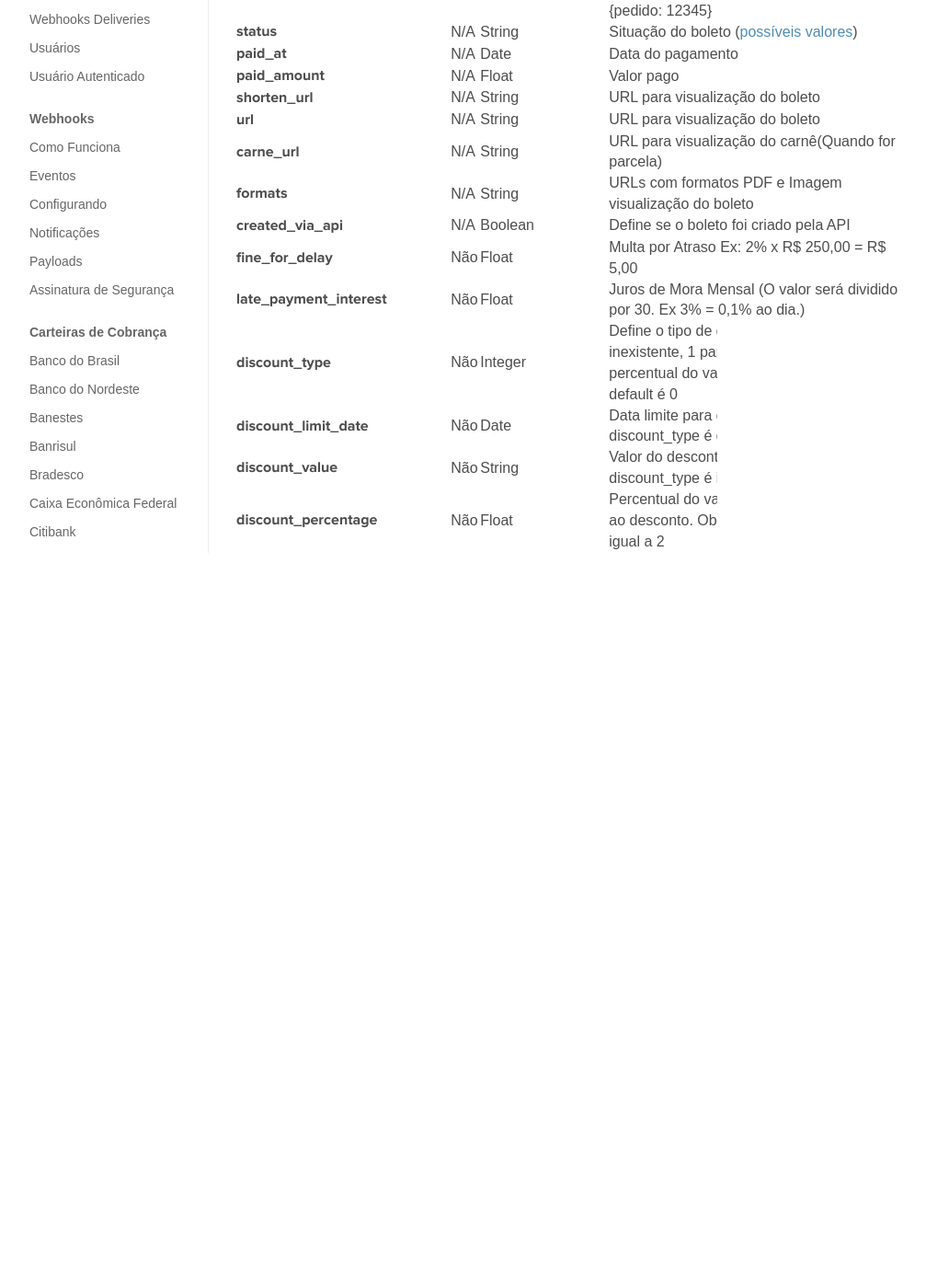
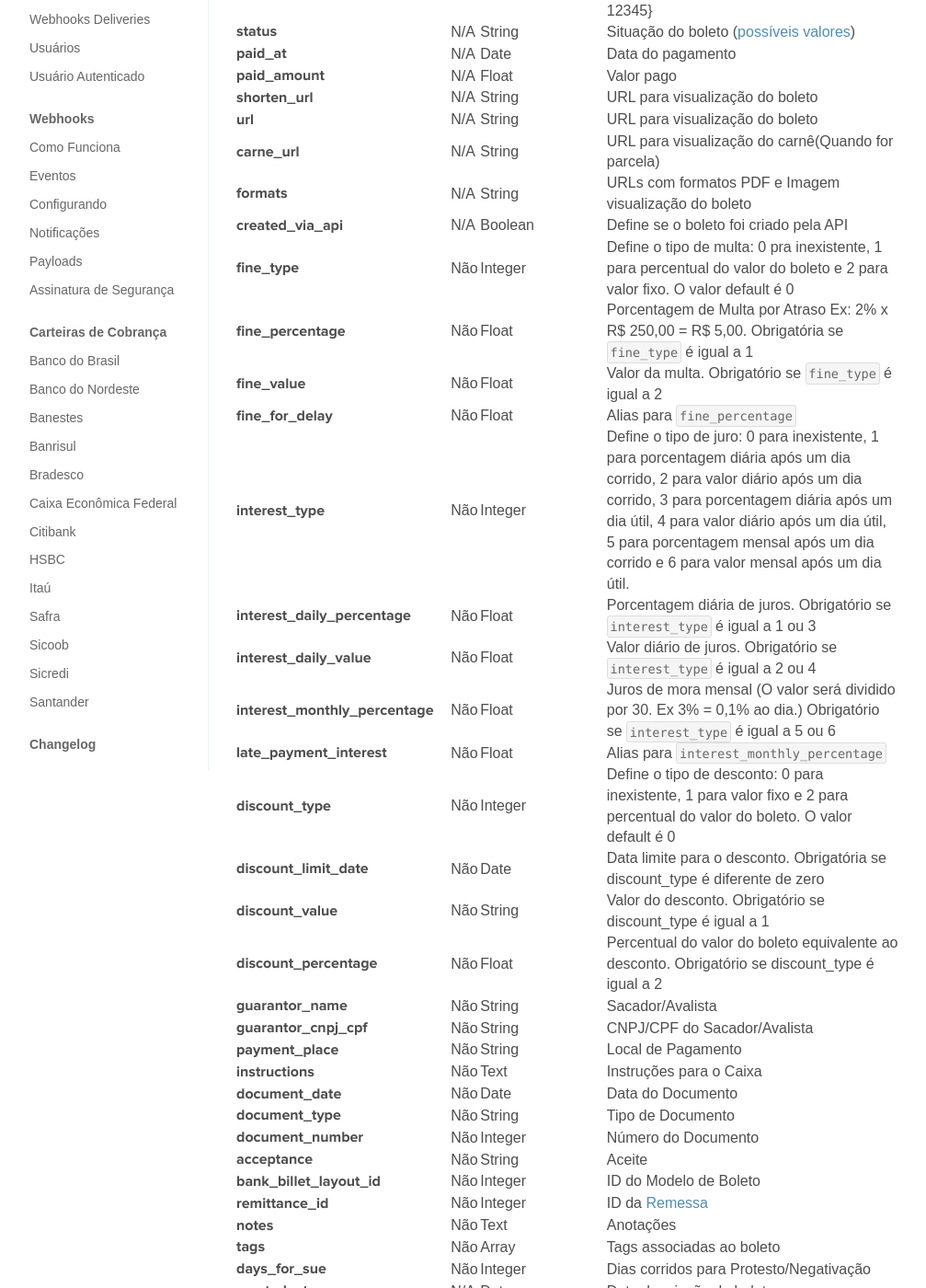
Before and after one commit to BoletoSimples/boletosimples-docs, a Jekyll site: the page built from reference/v1/bank_billets/index.md, in a window 1280 px wide and 1400 px high, scrolled down 1408 px. Shown: the whole window at 92% size, without its empty margins (143-1150 px from the left). Built offline with Jekyll 4.4.1, drawn with Linux system fonts in a browser that asks for light colours.

Commit message:
add docs for bank billet's interest and fine attributes

```diff
--- a/reference/v1/bank_billets/index.md
+++ b/reference/v1/bank_billets/index.md
@@ -52,9 +52,16 @@ breadcrumb: Boletos
 | **carne_url**                   | N/A   | String  |         | URL para visualização do carnê(Quando for parcela)
 | **formats**                     | N/A   | String  |         | URLs com formatos PDF e Imagem visualização do boleto
 | **created_via_api**             | N/A   | Boolean |         | Define se o boleto foi criado pela API
-| **fine_for_delay**              | Não   | Float   |         | Multa por Atraso Ex: 2% x R$ 250,00 = R$ 5,00
-| **late_payment_interest**       | Não   | Float   |         | Juros de Mora Mensal (O valor será dividido por 30. Ex 3% = 0,1% ao dia.)
-| **discount_type**               | Não   | Integer |         | Define o tipo de disconto: 0 para inexistente, 1 para valor fixo e 2 para percentual do valor do boleto. O valor default é 0
+| **fine_type**                   | Não   | Integer |         | Define o tipo de multa: 0 pra inexistente, 1 para percentual do valor do boleto e 2 para valor fixo. O valor default é 0
+| **fine_percentage**             | Não   | Float   |         | Porcentagem de Multa por Atraso Ex: 2% x R$ 250,00 = R$ 5,00. Obrigatória se `fine_type` é igual a 1
+| **fine_value**                  | Não   | Float   |         | Valor da multa. Obrigatório se `fine_type` é igual a 2
+| **fine_for_delay**              | Não   | Float   |         | Alias para `fine_percentage`
+| **interest_type**               | Não   | Integer |         | Define o tipo de juro: 0 para inexistente, 1 para porcentagem diária após um dia corrido, 2 para valor diário após um dia corrido, 3 para porcentagem diária após um dia útil, 4 para valor diário após um dia útil, 5 para porcentagem mensal após um dia corrido e 6 para valor mensal após um dia útil.
+| **interest_daily_percentage**   | Não   | Float   |         | Porcentagem diária de juros. Obrigatório se `interest_type` é igual a 1 ou 3
+| **interest_daily_value**        | Não   | Float   |         | Valor diário de juros. Obrigatório se `interest_type` é igual a 2 ou 4
+| **interest_monthly_percentage** | Não   | Float   |         | Juros de mora mensal (O valor será dividido por 30. Ex 3% = 0,1% ao dia.) Obrigatório se `interest_type` é igual a 5 ou 6
+| **late_payment_interest**       | Não   | Float   |         | Alias para `interest_monthly_percentage`
+| **discount_type**               | Não   | Integer |         | Define o tipo de desconto: 0 para inexistente, 1 para valor fixo e 2 para percentual do valor do boleto. O valor default é 0
 | **discount_limit_date**         | Não   | Date    |         | Data limite para o desconto. Obrigatória se discount_type é diferente de zero
 | **discount_value**              | Não   | String  |         | Valor do desconto. Obrigatório se discount_type é igual a 1
 | **discount_percentage**         | Não   | Float   |         | Percentual do valor do boleto equivalente ao desconto. Obrigatório se discount_type é igual a 2
```
